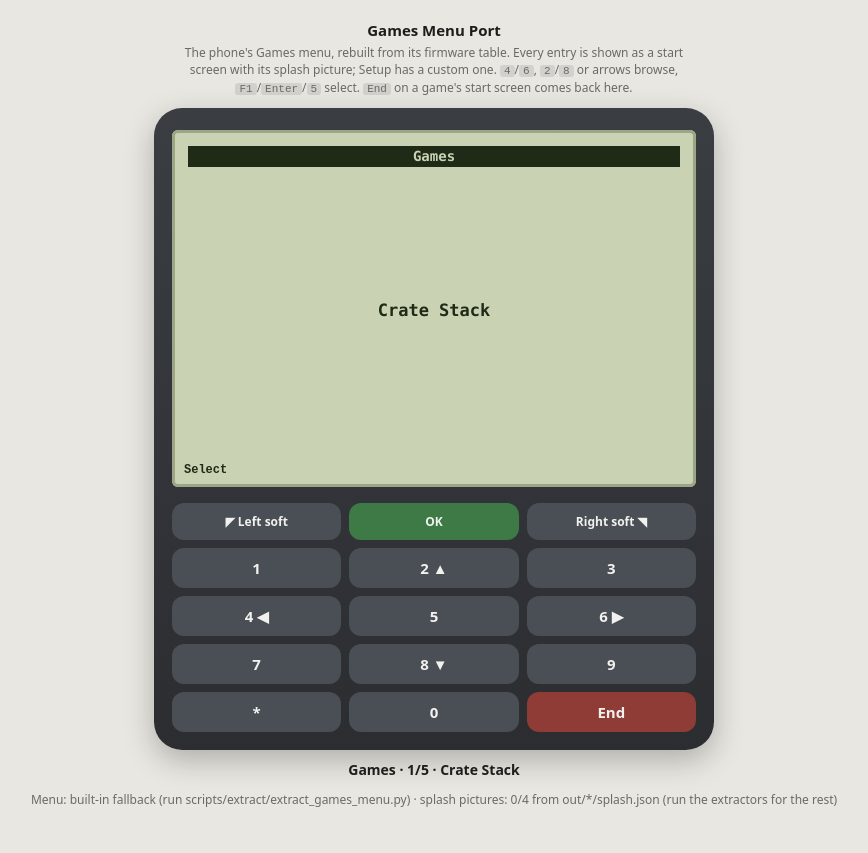
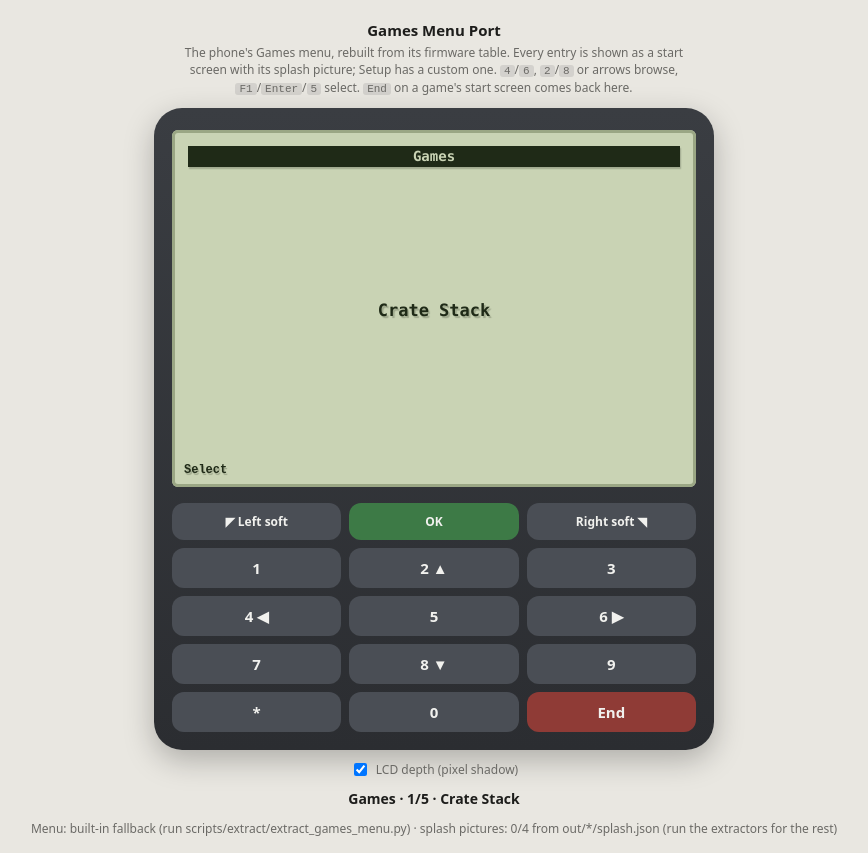
Before and after one commit to ilariodeangelis77/a55-games-rebuilt, a plain HTML site: page port/games.html in a window 1280 px wide. Shown: the whole page, without its empty margins (206-1074 px from the left). Before the commit the page ends 824 px from the top, so only its background shows below. Drawn offline with Linux system fonts and the light colour scheme; no server answers.

Commit message:
Ports: optional LCD depth (pixel shadow) effect, toggle in every page and in Games Setup

```diff
--- a/port/balloon.html
+++ b/port/balloon.html
@@ -406,5 +406,6 @@ document.querySelectorAll('[data-k]').forEach(b => {
   render();
 })();
 </script>
+<script src="lcd-depth.js"></script>
 </body>
 </html>
--- a/port/games.html
+++ b/port/games.html
@@ -163,12 +163,12 @@ function render() {
     setSoft(MENU.select, '');
     document.getElementById('status').textContent = `${MENU.header} · ${S.sel + 1}/${MENU.items.length} · ${it.title}`;
   } else {                                                  // Setup list (contents approximated, see NOTES.md)
-    const rows = [`${MENU.sound}: ${soundOn() ? 'on' : 'off'}`];
+    const rows = [`${MENU.sound}: ${soundOn() ? 'on' : 'off'}`, `LCD depth: ${window.LcdDepth?.get() ? 'on' : 'off'}`];
     overlay.innerHTML = `<div class="hdr">${esc(it.title)}</div><ul class="menu body">` +
       rows.map((t, i) => `<li data-i="${i}" class="${i === S.setupSel ? 'sel' : ''}">${esc(t)}</li>`).join('') + '</ul>';
     overlay.classList.add('on'); setSoft(MENU.select, MENU.back);
     overlay.querySelectorAll('li[data-i]').forEach(li => li.addEventListener('click', () => { S.setupSel = +li.dataset.i; press('OK'); }));
-    document.getElementById('status').textContent = `${it.title} · sound ${soundOn() ? 'on' : 'off'} (all four games)`;
+    document.getElementById('status').textContent = `${it.title} · applies to all four games`;
   }
 }
 function open() {
@@ -186,12 +186,17 @@ function press(k) {
     ls.set('gamesmenu.sel', S.sel);
     render(); return;
   }
-  if (k === 'OK' || k === 'LSK' || k === '5') { const v = !soundOn(); SOUND_KEYS.forEach(key => ls.set(key, v)); }
+  if (k === '2' || k === '8') S.setupSel = (S.setupSel + 1) % 2;
+  else if (k === 'OK' || k === 'LSK' || k === '5') {
+    if (S.setupSel === 0) { const v = !soundOn(); SOUND_KEYS.forEach(key => ls.set(key, v)); }
+    else window.LcdDepth?.toggle();
+  }
   else if (k === 'RSK' || k === 'RED') S.screen = 'menu';
   render();
 }
 document.querySelectorAll('[data-k]').forEach(b => b.addEventListener('click', () => press(b.dataset.k)));
 cv.addEventListener('click', () => { if (S.screen === 'menu') open(); });
+addEventListener('lcddepthchange', () => { if (S.screen === 'setup') render(); });   // checkbox under the phone
 const KEYMAP = {ArrowUp: '2', ArrowDown: '8', ArrowLeft: '4', ArrowRight: '6', Enter: 'OK', NumpadEnter: 'OK',
                 Escape: 'RED', F1: 'LSK', F2: 'RSK'};
 addEventListener('keydown', e => {
@@ -218,5 +223,6 @@ addEventListener('keydown', e => {
   render();
 })();
 </script>
+<script src="lcd-depth.js"></script>
 </body>
 </html>
--- /dev/null
+++ b/port/lcd-depth.js
@@ -0,0 +1,78 @@
+/* LCD depth effect, shared by all the port pages (not part of the original games).
+ *
+ * Passive monochrome LCDs show a faint shadow of every dark pixel a little below and to the
+ * right of it, because the liquid-crystal layer sits slightly above the reflective back.
+ * This adds that look on top of the page's 101x64 canvas#lcd without touching its rendering:
+ * every frame the dark pixels are copied into a second, transparent canvas, drawn in a soft,
+ * translucent ink colour, nudged by a fraction of an LCD pixel and slightly blurred.
+ * The HTML text screens (menus, texts, soft-key labels) get the same look via text-shadow.
+ *
+ * On/off is shared by every page (localStorage 'lcdport.depth'); a checkbox is added under
+ * the phone and window.LcdDepth.{get,set,toggle} lets a page offer it in its own menus.
+ */
+(() => {
+  'use strict';
+  const KEY = 'lcdport.depth';
+  const OFFSET = 0.6;          // shadow offset in LCD pixels (down and right)
+  const ALPHA = 0.24;          // shadow strength for a fully dark pixel
+  const load = () => { try { return JSON.parse(localStorage.getItem(KEY)) ?? true; } catch { return true; } };
+  const save = v => { try { localStorage.setItem(KEY, JSON.stringify(v)); } catch {} };
+
+  const src = document.getElementById('lcd');
+  if (!src || !src.parentElement) return;
+  const css = document.createElement('style');
+  css.textContent = `
+    .lcd-shadow { position: absolute; left: 0; top: 0; width: 100%; height: 100%; pointer-events: none;
+                  image-rendering: auto; filter: blur(0.6px); display: none;
+                  transform: translate(${OFFSET / 101 * 100}%, ${OFFSET / 64 * 100}%); }
+    html.lcd-depth .lcd-shadow { display: block; }
+    html.lcd-depth .screen .overlay, html.lcd-depth .lcd .soft { text-shadow: 0.1em 0.13em 0.06em rgba(20, 28, 14, .24); }
+    html.lcd-depth .screen .overlay .hdr, html.lcd-depth .screen .overlay li.sel { box-shadow: 0.1em 0.13em 0.08em rgba(20, 28, 14, .22); }
+    html.lcd-depth .screen .overlay .hdr, html.lcd-depth .screen .overlay li.sel { text-shadow: none; }
+    .lcd-depth-toggle { margin-top: 10px; font-size: 12px; color: var(--muted, #777); display: flex; gap: 6px; align-items: center; cursor: pointer; user-select: none; }`;
+  document.head.appendChild(css);
+
+  const sh = document.createElement('canvas');
+  sh.className = 'lcd-shadow';
+  sh.setAttribute('aria-hidden', 'true');
+  src.after(sh);                                     // above the game canvas, below the text overlay
+  const sx = src.getContext('2d', {willReadFrequently: true}), dx = sh.getContext('2d');
+  let on = load(), img = null;
+
+  function frame() {
+    if (on) {
+      const w = src.width, h = src.height;
+      if (sh.width !== w || sh.height !== h || !img) { sh.width = w; sh.height = h; img = dx.createImageData(w, h); }
+      const s = sx.getImageData(0, 0, w, h).data, d = img.data;
+      // reference for "empty": the lightest pixel of the frame (the LCD background colour)
+      let bg = 0;
+      for (let i = 0; i < s.length; i += 4) { const l = s[i] * 0.3 + s[i + 1] * 0.59 + s[i + 2] * 0.11; if (l > bg) bg = l; }
+      for (let i = 0; i < s.length; i += 4) {
+        const l = s[i] * 0.3 + s[i + 1] * 0.59 + s[i + 2] * 0.11;
+        const dark = bg > 0 ? Math.max(0, Math.min(1, (bg - l) / (bg * 0.6))) : 0;
+        d[i] = 20; d[i + 1] = 28; d[i + 2] = 14; d[i + 3] = Math.round(dark * ALPHA * 255);
+      }
+      dx.putImageData(img, 0, 0);
+    }
+    requestAnimationFrame(frame);
+  }
+
+  const box = document.createElement('label');
+  box.className = 'lcd-depth-toggle';
+  box.innerHTML = '<input type="checkbox"> LCD depth (pixel shadow)';
+  const cb = box.querySelector('input');
+  // keep the checkbox from stealing the game keys (Enter/Space would toggle it)
+  cb.addEventListener('keydown', e => e.preventDefault());
+  cb.addEventListener('change', () => { set(cb.checked); cb.blur(); });
+  (document.querySelector('.phone') || src.parentElement).after(box);
+
+  function set(v) {
+    on = !!v; save(on); cb.checked = on;
+    document.documentElement.classList.toggle('lcd-depth', on);
+    dispatchEvent(new CustomEvent('lcddepthchange', {detail: on}));
+  }
+  window.LcdDepth = { get: () => on, set, toggle: () => set(!on) };
+  addEventListener('storage', e => { if (e.key === KEY) set(load()); });
+  set(on);
+  requestAnimationFrame(frame);
+})();
```
Also changed, not shown: port/index.html (+1 -0 lines), port/stack.html (+1 -0 lines), port/wacko.html (+1 -0 lines), 1 other file.
